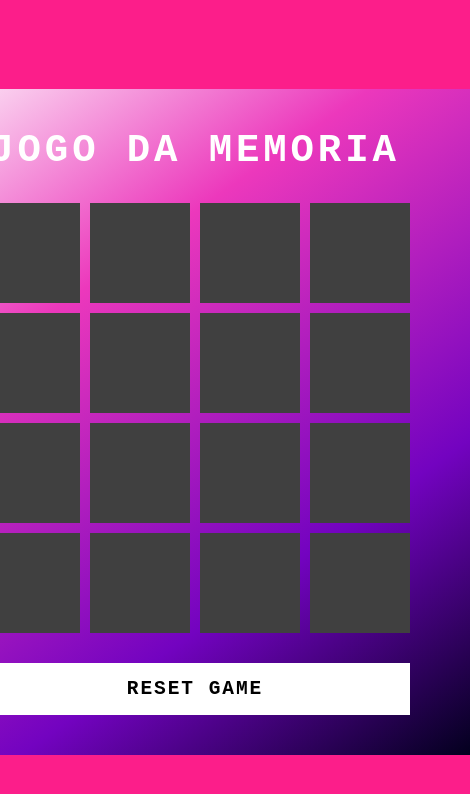
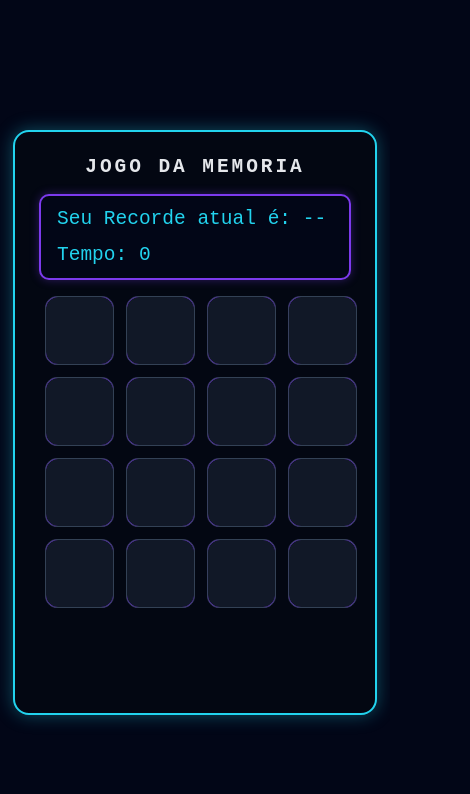
Before and after one commit to joaoalves-devv/Jogo-de-memoria-com-emojis, a plain HTML site: page index.html in a window 390 px wide. Shown: the whole page, 470 px wide, since content can reach past the window. Drawn offline with Linux system fonts and the light colour scheme.

Commit message:
feat: aprimora jogo da memória com timer, recorde e refatoração geral
- adiciona timer automático ao iniciar o jogo
- implementa recorde persistente com localStorage
- cria painel para exibição de tempo e recorde
- corrige bug que permitia abrir mais de duas cartas rapidamente
- refatora geração dos cards para função dedicada
- adiciona função de reset sem reload da página
- oculta botão de reinício e exibe apenas ao final do jogo
- melhora feedback ao usuário ao finalizar a partida
- refatora CSS por completo e aplica responsividade
- adiciona comentários para melhor legibilidade do código

```diff
--- a/index.html
+++ b/index.html
@@ -10,9 +10,13 @@
 <body>
     <div class="container">
         <h2>JOGO DA MEMORIA</h2>
-        <div class="game"></div>
-        <button class="reset"
-        onclick="window.location.reload()">RESET GAME</button>
+        <div class="painel">
+            <div id="record"> Seu Recorde atual é: 0</div>
+            <div id="timer">Tempo: 0</div>
+        </div>
+        <div class="game" id="game"></div>
+        <button class="reset ocultarBotao"
+        id="botao-reset">REINICIAR JOGO</button>
     </div>
     <script src="./src/scripts/engine.js" defer></script>
 </body>
--- a/src/scripts/engine.js
+++ b/src/scripts/engine.js
@@ -1,3 +1,4 @@
+// Declarando pares de emojis para os cards
 const emojis = [
     "🦕",
     "🦕",
@@ -16,41 +17,161 @@ const emojis = [
     "🐋",
     "🐋",
 ];
+// variavel para guardar os cards que estão virados
 let openCards = [];
+// Botão de resetar game
+const botaoReset = document.getElementById("botao-reset");
+// Local que ficara os cards
+const game = document.getElementById("game");
+// Local que exibe o record no painel
+const exibirRecorde = document.getElementById("record");
+// Variavel que pega a chave que armazena o recorde atual no navegador
+const recordeSalvo = localStorage.getItem("recorde");
 
+// variavel auxiliar para impedir que o usuario abra 3 cartas se clicar rapido de mais
+let bloqueio = false;
 
-let shuffleEmojis = emojis.sort(() => (Math.random() > 0.5? 2 : -1));
+// Cria os cards com emojis
+criarCards();
 
-for(let i=0; i < emojis.length; i++){
-    let box = document.createElement("div");
+// Exibe o recorde
+atualizarRecordeNaTela();
+
+function criarCards() {
+  const game = document.querySelector(".game");
+  game.innerHTML = ""; // limpa os cards antigos
+
+    // Embaralha o array emojis aleatoriamente
+    const shuffleEmojis = emojis.sort(() => (Math.random() > 0.5? 2 : -1));
+
+  shuffleEmojis.forEach((emoji) => {
+    const box = document.createElement("div");
     box.className = "item";
-    box.innerHTML = shuffleEmojis[i];
+    box.innerHTML = emoji;
     box.onclick = handleClick;
-    document.querySelector(".game").appendChild(box);
+    game.appendChild(box);
+  });
 }
+// Function para virar os cards quandos clicados
+function handleClick(){
+    // Se o jogo estiver bloqueado OU se esse card já estiver aberto, return e não executa nenhuma ação.
+    if (bloqueio || this.classList.contains("boxOpen") || this.classList.contains("boxMatch")) return;
+    // Adiciona a classe "boxOpen" para virar o card
+    this.classList.add("boxOpen");
+    // Adiciona na variavel openCards
+    openCards.push(this);
 
-function handleClick(){
-    if(openCards.length < 2){
-        this.classList.add("boxOpen");
-        openCards.push(this);
-    }
+    // Verifica se tem exatamente dois card abertos
+    if(openCards.length === 2){
+            bloqueio = true;
 
-    if(openCards.length === 2){
+        // Chama a função checkMatch para verificar se são iguais
         setTimeout(checkMatch, 500);
     }
  }
 
+// Verifica se os dois emojis dos cards são iguais
 function checkMatch() {
+    // Verifica se o item da pocisão 0 do vetor é igual ao item da pocisão 1
     if(openCards[0].innerHTML === openCards[1].innerHTML){
+        // Adicina a classe "boxMatch" nos dois para manter virados
         openCards[0].classList.add("boxMatch");
         openCards[1].classList.add("boxMatch");
     } else {
+        // Remove a classe "boxOpen" para virar novamente os cards
         openCards[0].classList.remove("boxOpen");
         openCards[1].classList.remove("boxOpen");
     }
+    // Limpa a variavel de cards abertos
     openCards = [];
+    bloqueio = false;
 
+    // Verifica se todos os cards com a classe ".boxMatch" são da mesma quantidade que o valor total de cards
     if(document.querySelectorAll(".boxMatch").length === emojis.length){
-        alert("voce venceu!");
+        // Exibe a mensagem que o usuario ganhou, e o tempo conseguido
+        alert("Parabéns! Seu tempo foi = " + tempo + " segundos");
+
+        // Pausa o timer
+        pararTimer();
+
+        // Não permite o jogador clicar novamente e reiniciar o timer
+        bloqueio = true;
+        // Salva o recorde
+        salvarRecorde(tempo);
+        // Reexibe o botão de resetar game removendo a classe "ocultarBotao"
+        botaoReset.classList.remove("ocultarBotao");
     }
 }
+
+// Variavel que vai armazenar o tempo de jogo
+let tempo = 0;
+
+// Variavel auxiliar para a função iniciarTimer()
+let intervalo = null;
+// Função para inciar o timer
+
+function iniciarTimer() {
+// evita múltiplos timers
+  if (intervalo !== null) return;
+
+// local que gera o timer
+  intervalo = setInterval(() => {
+    // Sempre adiciona 1 no tempo
+    tempo++;
+    // Adiciona o Texto "Tempo: " + tempo + " segundos", concatenando o tempo atual
+    timer.textContent = "Tempo: " + tempo + " segundos";
+  }, 1000);
+}
+
+// Função para pausar o timer
+function pararTimer() {
+  clearInterval(intervalo);
+  intervalo = null;
+}
+
+// Quando tem algum clique na area dos cards, o timer inica automaticamente
+game.addEventListener("click", iniciarTimer);
+
+// Quando o botão de restar game for clicado, chama a função reset game
+botaoReset.addEventListener("click", resetGame);
+
+// Verifica se o jogador venceu
+function resetGame() {
+        // Pausa o timer
+        pararTimer();
+
+        // Reseta variáveis de jogo
+        tempo = 0;
+        openCards = [];
+        bloqueio = false;
+
+        // Atualiza o painel
+        timer.textContent = "Tempo: 0 segundos";
+
+        // Esconde o botão novamente
+        botaoReset.classList.add("ocultarBotao");
+
+        // Recria os cards
+        criarCards();
+}
+
+// Salva o recorde na memoria do navegador
+function salvarRecorde(tempo) {
+  const recordeAtual = localStorage.getItem("recorde");
+//   Verifica se o recorde salvo é diferente ou menor menor que o numero do recorde salvo atual
+  if (!recordeAtual || tempo < Number(recordeAtual)) {
+      // Seta o novo tempo para o recorde atual
+    localStorage.setItem("recorde", tempo);
+  }
+    atualizarRecordeNaTela();
+}
+
+function atualizarRecordeNaTela() {
+  const recordeAtual = localStorage.getItem("recorde");
+  // Exibe o recorde atual no painel do jogador
+  if (recordeAtual) {
+    exibirRecorde.textContent = "Seu Recorde atual é: " + recordeAtual + " segundos";
+  } else {
+    exibirRecorde.textContent = "Seu Recorde atual é: --";
+  }
+}
--- a/src/styles/main.css
+++ b/src/styles/main.css
@@ -1,89 +1,189 @@
 body {
     display: flex;
     justify-content: center;
+    flex-direction: column;
     align-items: center;
     min-height: 100vh;
-    background: #fc1e8a;
-    user-select: none; /*nao permiti selecionar os elementos ( emojis )*/
+    background: #020617;
+    user-select: none;  /* Impede seleção de texto/emojis */
+    margin: 0;
 }
 
-.container{
-    position: relative;
+.container {
     display: flex;
     flex-direction: column;
-    justify-content: center;
     align-items: center;
-    gap: 30px;
-    background: linear-gradient(
-        325deg, #03001e 0%, #7303c0 30%, #ec38bc 70%, #fdeff9 100%
-    );
-    padding: 40px 60px;
+    gap: 16px;
+
+    background: #030712;
+    padding: 24px;
+    border: 2px solid #22d3ee;
+    border-radius: 16px;
+    box-shadow: 0 0 18px rgba(34, 211, 238, 0.35);
+
+    max-width: 400px;
+    width: 100%;
 }
 
-h2{
-    font-size: 3em;
-    color: #ffffff;
+h2 {
+    font-size: 2rem;
+    color: #e5e7eb;
     text-transform: uppercase;
-    letter-spacing: 0.1em; /*espaço entre as letras*/
+    letter-spacing: 0.15em; /*espaçamento entre as letras*/
+    margin: 0;
 }
 
-.reset{
-    padding: 15px 20px;
+.painel {
     width: 100%;
-    color: #000;
-    background-color: #ffffff;
-    border: none;
-     font-size: 1.5em;
-     letter-spacing: 0.1em;
-     text-transform: uppercase;
-     cursor: pointer;
-     font-weight: 600;
+    padding: 12px 16px;
+
+    display: flex;
+    justify-content: space-between;
+    align-items: center;
+
+    background: #020617;
+    border: 2px solid #7c3aed;
+    border-radius: 10px;
+    box-shadow: 0 0 10px rgba(124, 58, 237, 0.35);
+
+    font-size: 0.9rem;
 }
 
-.reset:focus{
-    color: #ec38bc;
-    background-color: #262809;
+#record,
+#timer,
+#movimentos,
+.textPainel {
+    color: #22d3ee;
 }
 
-.game{
-    width: 430px;
-    height: 430px;
-    display: flex;
-    flex-wrap: wrap;
-    gap: 10px;
-    transform-style: preserve-3d;
-    perspective: 500px;
+.reset {
+    width: 100%;
+    padding: 14px;
+
+    background: #e5e7eb;
+    color: #020617;
+
+    border: none;
+    border-radius: 10px;
+
+    font-size: 1rem;
+    font-weight: 600;
+    letter-spacing: 0.1em;
+    text-transform: uppercase;
+
+    cursor: pointer;
+    transition: 0.2s;
 }
 
-.item{
-    position: relative;
-    width: 100px;
-    height: 100px;
+.reset:hover {
+    background: #22d3ee;
+}
+
+.reset:focus {
+    outline: none;
+}
+
+.ocultarBotao {
+    display: none;
+}
+
+.game {
+    width: 100%;
+    max-width: 340px;
+
+    display: grid;
+    grid-template-columns: repeat(4, 1fr);
+    gap: 12px;
+
+    perspective: 600px;
+}
+
+.item {
+    aspect-ratio: 1 / 1;          /* Mantém quadrado perfeito */
+
     display: flex;
     align-items: center;
     justify-content: center;
-    background-color: #fff;
-    font-size: 3em;
+
+    background: #7c3aed;
+    border: 1px solid #334155;
+    border-radius: 12px;
+
+    font-size: 2rem;
+    cursor: pointer;
+
     transform: rotateY(180deg);
+    transition: transform 0.25s;
+}
+
+/* Parte traseira da carta (fechada) */
+.item::after {
+    content: "";
+    position: absolute;
+    inset: 0;
+
+    background: #111827;
+    border-radius: 12px;
+
+    backface-visibility: hidden;
+    transform: rotateY(0deg);
     transition: 0.25s;
 }
 
-.item::after{
-    content: "";
-    position: absolute;
-    inset: 0; /*seta o ponto 0, para sobrepor o elemento por inteiro*/
-    background: #404040;
-    transition: 0.25s;
-    transform: rotateY(0deg);
-    backface-visibility: hidden; /*oculta a parte de tras do card, para os emojis nao aparecerem*/
-    cursor: pointer;
-}
-
-.item.boxOpen{
+/* Carta aberta */
+.item.boxOpen {
     transform: rotateY(0deg);
 }
 
+/* Carta aberta ou combinada */
 .boxOpen::after,
-.boxMatch::after{
+.boxMatch::after {
     transform: rotateY(180deg);
+    background: #22c55e;
 }
+
+
+/* RESPONSIVIDADE */
+@media (max-width: 480px) {
+    .container{
+        height: 100vh;
+        width: 100vw;
+    }
+
+    h2 {
+        font-size: 1.5rem;
+    }
+
+    .game {
+        /* Define 3 colunas iguais dentro de um CSS Grid. */
+        grid-template-columns: repeat(4, 1fr);
+        max-width: 300px;
+    }
+
+    .item {
+        font-size: 3rem;
+    }
+    .painel{
+        align-items: baseline;
+        flex-direction: column;
+        font-size: 1.5rem;
+        gap: 14px;
+    }
+}
+
+/* Tablets */
+@media (max-width: 768px) {
+    .container{
+        height: 45em;
+        width: 28em;
+    }
+    .game {
+        max-width: 300px;
+    }
+    .painel{
+        align-items: baseline;
+        flex-direction: column;
+        font-size: 1.5rem;
+        gap: 14px;
+    }
+}
```
Lines whose indentation alone changed are shown as unchanged.
